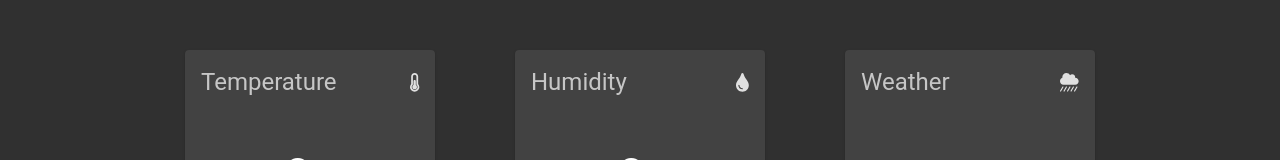
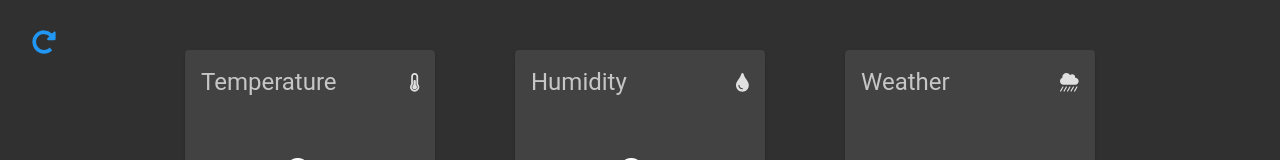
Before and after one commit to TrentShailer/Weather-Station, a React (Create React App) app in the folder Web-Server/front-end/: page / in a window 1280 px wide. Shown: the top 160 px of the page. Built offline with nearby package versions, Linux system fonts and the light colour scheme; no server answers.

Commit message:
Added refresh button to front end

```diff
--- a/Web-Server/front-end/src/App.js
+++ b/Web-Server/front-end/src/App.js
@@ -1,5 +1,5 @@
 import React from "react";
-import { Container, Grid, Dialog, DialogContent, DialogTitle, Tooltip } from "@material-ui/core";
+import { Container, Grid, Dialog, DialogContent, DialogTitle, IconButton } from "@material-ui/core";
 import CssBaseline from "@material-ui/core/CssBaseline";
 import StatCard from "./StatCard.js";
 import Footer from "./Footer.js";
@@ -14,7 +14,9 @@ import {
 	faLightbulb,
 	faWind,
 	faTint,
+	faRedoAlt,
 } from "@fortawesome/free-solid-svg-icons";
+import { FontAwesomeIcon } from "@fortawesome/react-fontawesome";
 
 import { ResponsiveLine } from "@nivo/line";
 
@@ -72,11 +74,7 @@ class App extends React.Component {
 		this.OpenGraph = this.OpenGraph.bind(this);
 	}
 
-	componentDidMount() {
-		setInterval(this.GetData(), 1000);
-	}
-
-	GetData = () => {
+	GetData() {
 		axios
 			.post("/GetData")
 			.then((response) => {
@@ -85,7 +83,12 @@ class App extends React.Component {
 			.catch((error) => {
 				this.props.enqueueSnackbar("Failed to fetch data.", { variant: "error" });
 			});
-	};
+	}
+
+	componentDidMount() {
+		this.GetData();
+		setInterval(this.GetData, 60000);
+	}
 
 	CloseGraph = () => {
 		this.setState({ openGraph: false });
@@ -159,6 +162,9 @@ class App extends React.Component {
 						/>
 					</DialogContent>
 				</Dialog>
+				<IconButton onClick={this.GetData} style={{ position: "absolute", marginLeft: 20 }}>
+					<FontAwesomeIcon color="#2196f3" icon={faRedoAlt} />
+				</IconButton>
 				<Container style={{ marginTop: 50 }}>
 					<Grid container style={{ flexGrow: 1 }} spacing={8}>
 						<Grid item xs={12}>
```
